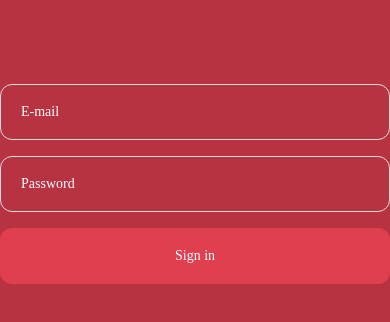
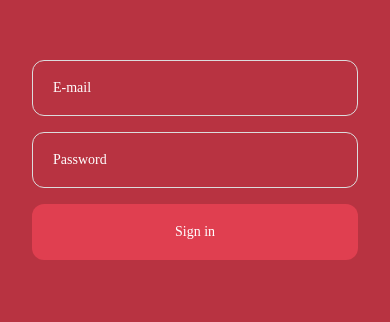
Before and after one commit to IsaqueIgor/DalePizza, a React Native app: screen / in a window 390 px wide. Shown: the part 238-560 px from the top of the page. Built offline with nearby package versions, Linux system fonts and the light colour scheme.

Commit message:
feat: add keyboardavoidView

```diff
--- a/package.json
+++ b/package.json
@@ -18,6 +18,7 @@
     "react": "17.0.2",
     "react-native": "0.67.2",
     "react-native-gesture-handler": "^2.2.0",
+    "react-native-iphone-x-helper": "^1.3.1",
     "react-native-linear-gradient": "^2.5.6",
     "styled-components": "^5.3.3"
   },
--- a/src/screens/Signin/index.tsx
+++ b/src/screens/Signin/index.tsx
@@ -1,11 +1,18 @@
 import React from 'react';
+import { KeyboardAvoidingView, Platform } from 'react-native';
+
 import Button from 'src/components/button';
 import Input from 'src/components/input';
-import { GradientBackground } from './styles';
+
+import { Content, GradientBackground } from './styles';
 
 const Signin = () => {
   return (
     <GradientBackground>
+      <KeyboardAvoidingView
+        behavior={Platform.OS === 'ios' ? 'padding' : undefined}
+      >
+        <Content>
           <Input
             placeholder="E-mail"
             type="secondary"
@@ -16,6 +23,8 @@ const Signin = () => {
           <Input placeholder="Password" type="secondary" secureTextEntry />
 
           <Button title="Sign in" type="secondary" />
+        </Content>
+      </KeyboardAvoidingView>
     </GradientBackground>
   );
 };
--- a/src/screens/Signin/styles.ts
+++ b/src/screens/Signin/styles.ts
@@ -1,6 +1,5 @@
 import styled, { css } from 'styled-components/native'
-import { LinearGradient } from 'react-native-linear-gradient'
-import { View } from 'react-native';
+import {  getBottomSpace } from 'react-native-iphone-x-helper'
 
 export const GradientBackground = styled.View`
   flex: 1;
@@ -10,3 +9,24 @@ export const GradientBackground = styled.View`
 		background-color: ${theme.COLORS.PRIMARY_900};
 	`}
 `;
+
+export const Content = styled.ScrollView.attrs({
+  showsVerticalScrollIndicator: false,
+  contentContainerStyle: {
+    paddingBottom: getBottomSpace() + 48
+  }
+})`
+  width: 100%;
+  padding: 0 32px;
+`
+export const Title = styled.Text`
+  font-size: 32px;
+  margin-bottom:24px;
+  align-self: flex-start;
+
+  ${({ theme }) => css`
+		font-family: ${theme.FONTS.TITLE};
+		color: ${theme.COLORS.TITLE};
+	`}
+
+`
```
Also changed, not shown: 1 other file (tests, documents, lock files or other folders). Lines whose indentation alone changed are shown as unchanged.
